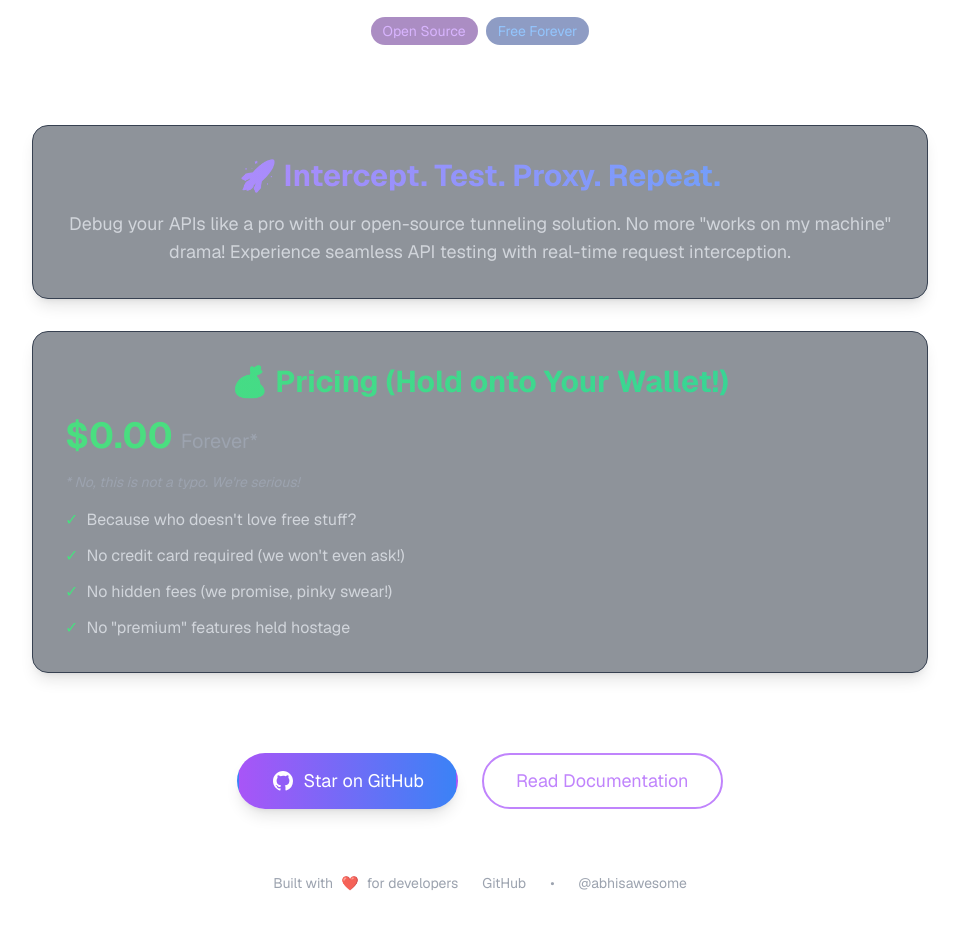
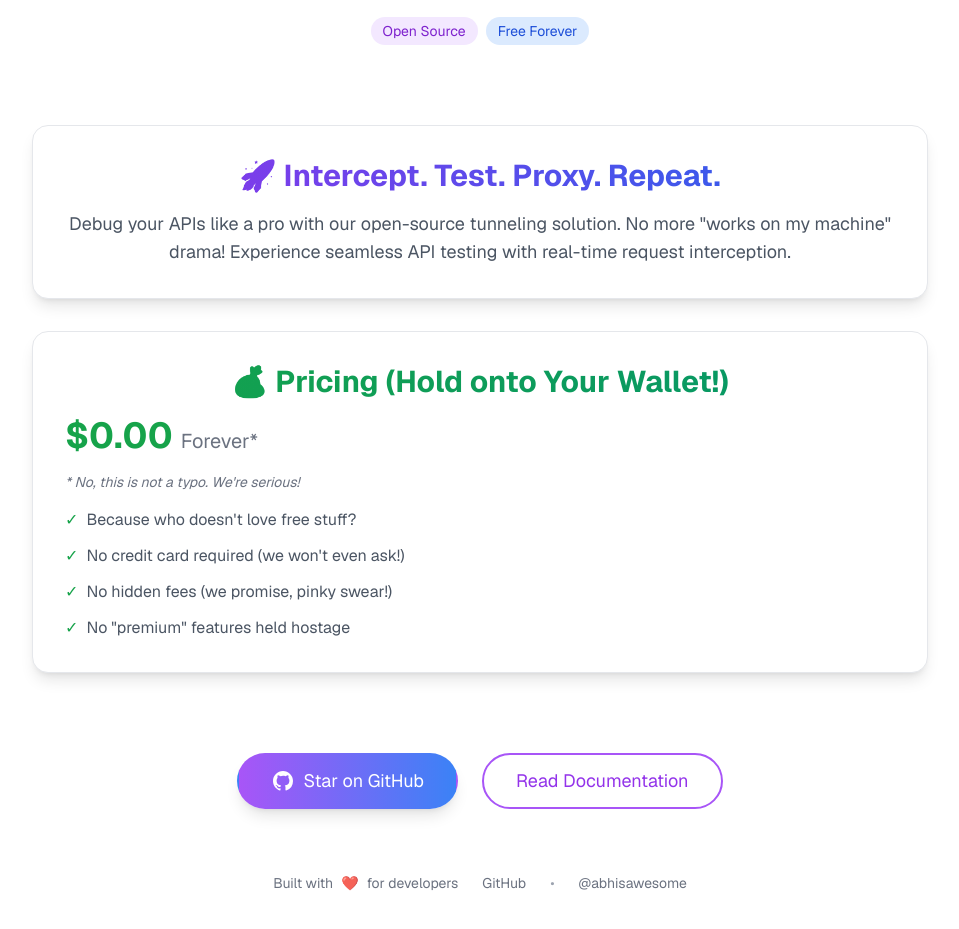
Before and after one commit to cube-root/proxyhub-dashboard, a Next.js app: page / in a window 1280 px wide. Shown: the part 303-1232 px from the top of the page, without its empty margins (160-1119 px from the left). Built offline with nearby package versions, Linux system fonts and the light colour scheme.

Commit message:
fix dark mode:landing page

```diff
--- a/src/app/page.tsx
+++ b/src/app/page.tsx
@@ -25,22 +25,22 @@ export default function Home() {
             </svg>
             ProxyHub
           </h1>
-          <p className="text-xl sm:text-3xl text-gray-300 dark:text-gray-300 light:text-gray-600 mt-4">
+          <p className="text-xl sm:text-3xl text-gray-600 dark:text-gray-300 mt-4">
             Your Ultimate API Testing & Tunneling Companion
           </p>
           <div className="flex gap-2 justify-center mt-4">
-            <span className="px-3 py-1 text-sm bg-purple-900/50 dark:bg-purple-900/50 light:bg-purple-100 text-purple-300 dark:text-purple-300 light:text-purple-700 rounded-full">Open Source</span>
-            <span className="px-3 py-1 text-sm bg-blue-900/50 dark:bg-blue-900/50 light:bg-blue-100 text-blue-300 dark:text-blue-300 light:text-blue-700 rounded-full">Free Forever</span>
+            <span className="px-3 py-1 text-sm bg-purple-100 dark:bg-purple-900/50 text-purple-700 dark:text-purple-300 rounded-full">Open Source</span>
+            <span className="px-3 py-1 text-sm bg-blue-100 dark:bg-blue-900/50 text-blue-700 dark:text-blue-300 rounded-full">Free Forever</span>
           </div>
         </div>
 
         <div className="space-y-8 mt-12 w-full">
           <div className="transform hover:scale-105 transition-transform duration-300">
-            <div className="flex flex-col gap-4 p-8 rounded-2xl bg-gray-800/50 dark:bg-gray-800/50 light:bg-white shadow-lg border border-gray-700 dark:border-gray-700 light:border-gray-100">
-              <h2 className="text-3xl font-bold bg-gradient-to-r from-purple-400 to-blue-400 dark:from-purple-400 dark:to-blue-400 light:from-purple-600 light:to-blue-500 bg-clip-text text-transparent">
+            <div className="flex flex-col gap-4 p-8 rounded-2xl bg-white dark:bg-gray-800/50 shadow-lg border border-gray-200 dark:border-gray-700">
+              <h2 className="text-3xl font-bold bg-gradient-to-r from-purple-600 to-blue-600 dark:from-purple-400 dark:to-blue-400 bg-clip-text text-transparent">
                 🚀 Intercept. Test. Proxy. Repeat.
               </h2>
-              <p className="text-lg text-gray-300 dark:text-gray-300 light:text-gray-600">
+              <p className="text-lg text-gray-600 dark:text-gray-300">
                 Debug your APIs like a pro with our open-source tunneling solution.
                 No more "works on my machine" drama! Experience seamless API testing
                 with real-time request interception.
@@ -49,31 +49,31 @@ export default function Home() {
           </div>
 
           <div className="transform hover:scale-105 transition-transform duration-300">
-            <div className="flex flex-col gap-4 p-8 rounded-2xl bg-gray-800/50 dark:bg-gray-800/50 light:bg-white shadow-lg border border-gray-700 dark:border-gray-700 light:border-gray-100">
-              <h2 className="text-3xl font-bold bg-gradient-to-r from-green-400 to-emerald-400 dark:from-green-400 dark:to-emerald-400 light:from-green-500 light:to-emerald-500 bg-clip-text text-transparent">
+            <div className="flex flex-col gap-4 p-8 rounded-2xl bg-white dark:bg-gray-800/50 shadow-lg border border-gray-200 dark:border-gray-700">
+              <h2 className="text-3xl font-bold bg-gradient-to-r from-green-600 to-emerald-600 dark:from-green-400 dark:to-emerald-400 bg-clip-text text-transparent">
                 💰 Pricing (Hold onto Your Wallet!)
               </h2>
               <div className="text-left space-y-4">
                 <div className="flex items-baseline gap-2">
-                  <p className="text-4xl font-bold text-green-400 dark:text-green-400 light:text-green-500">$0.00</p>
-                  <p className="text-xl text-gray-400 dark:text-gray-400 light:text-gray-500">Forever*</p>
+                  <p className="text-4xl font-bold text-green-600 dark:text-green-400">$0.00</p>
+                  <p className="text-xl text-gray-500 dark:text-gray-400">Forever*</p>
                 </div>
-                <p className="text-sm text-gray-400 dark:text-gray-400 light:text-gray-500 italic">* No, this is not a typo. We're serious!</p>
-                <ul className="list-none space-y-3 text-gray-300 dark:text-gray-300 light:text-gray-600">
+                <p className="text-sm text-gray-500 dark:text-gray-400 italic">* No, this is not a typo. We're serious!</p>
+                <ul className="list-none space-y-3 text-gray-600 dark:text-gray-300">
                   <li className="flex items-center gap-2">
-                    <span className="text-green-400 dark:text-green-400 light:text-green-500">✓</span>
+                    <span className="text-green-600 dark:text-green-400">✓</span>
                     <span>Because who doesn't love free stuff?</span>
                   </li>
                   <li className="flex items-center gap-2">
-                    <span className="text-green-400 dark:text-green-400 light:text-green-500">✓</span>
+                    <span className="text-green-600 dark:text-green-400">✓</span>
                     <span>No credit card required (we won't even ask!)</span>
                   </li>
                   <li className="flex items-center gap-2">
-                    <span className="text-green-400 dark:text-green-400 light:text-green-500">✓</span>
+                    <span className="text-green-600 dark:text-green-400">✓</span>
                     <span>No hidden fees (we promise, pinky swear!)</span>
                   </li>
                   <li className="flex items-center gap-2">
-                    <span className="text-green-400 dark:text-green-400 light:text-green-500">✓</span>
+                    <span className="text-green-600 dark:text-green-400">✓</span>
                     <span>No "premium" features held hostage</span>
                   </li>
                 </ul>
@@ -95,7 +95,7 @@ export default function Home() {
             Star on GitHub
           </a>
           <a
-            className="rounded-full border-2 border-solid border-purple-400 dark:border-purple-400 light:border-purple-500 transition-all flex items-center justify-center hover:bg-purple-900/20 dark:hover:bg-purple-900/20 light:hover:bg-purple-50 text-purple-400 dark:text-purple-400 light:text-purple-600 hover:text-purple-300 dark:hover:text-purple-300 light:hover:text-purple-700 text-base sm:text-lg h-14 px-8"
+            className="rounded-full border-2 border-solid border-purple-500 dark:border-purple-400 transition-all flex items-center justify-center hover:bg-purple-50 dark:hover:bg-purple-900/20 text-purple-600 dark:text-purple-400 hover:text-purple-700 dark:hover:text-purple-300 text-base sm:text-lg h-14 px-8"
             href="https://github.com/cube-root/proxyhub#readme"
             target="_blank"
             rel="noopener noreferrer"
@@ -105,21 +105,21 @@ export default function Home() {
         </div>
       </main>
 
-      <footer className="row-start-3 flex gap-6 flex-wrap items-center justify-center text-sm text-gray-400 dark:text-gray-400 light:text-gray-500">
+      <footer className="row-start-3 flex gap-6 flex-wrap items-center justify-center text-sm text-gray-500 dark:text-gray-400">
         <p className="flex items-center gap-2">
           Built with <span className="text-red-500 animate-pulse">❤️</span> for developers
         </p>
         <a
-          className="hover:text-purple-400 dark:hover:text-purple-400 light:hover:text-purple-500 transition-colors"
+          className="hover:text-purple-500 dark:hover:text-purple-400 transition-colors"
           href="https://github.com/cube-root/proxyhub"
           target="_blank"
           rel="noopener noreferrer"
         >
           GitHub
         </a>
-        <span className="text-gray-400 dark:text-gray-500 light:text-gray-400">•</span>
+        <span className="text-gray-400 dark:text-gray-500">•</span>
         <a
-          className="hover:text-purple-400 dark:hover:text-purple-400 light:hover:text-purple-500 transition-colors text-sm"
+          className="hover:text-purple-500 dark:hover:text-purple-400 transition-colors text-sm"
           href="https://github.com/abhisawesome"
           target="_blank"
           rel="noopener noreferrer"
```
